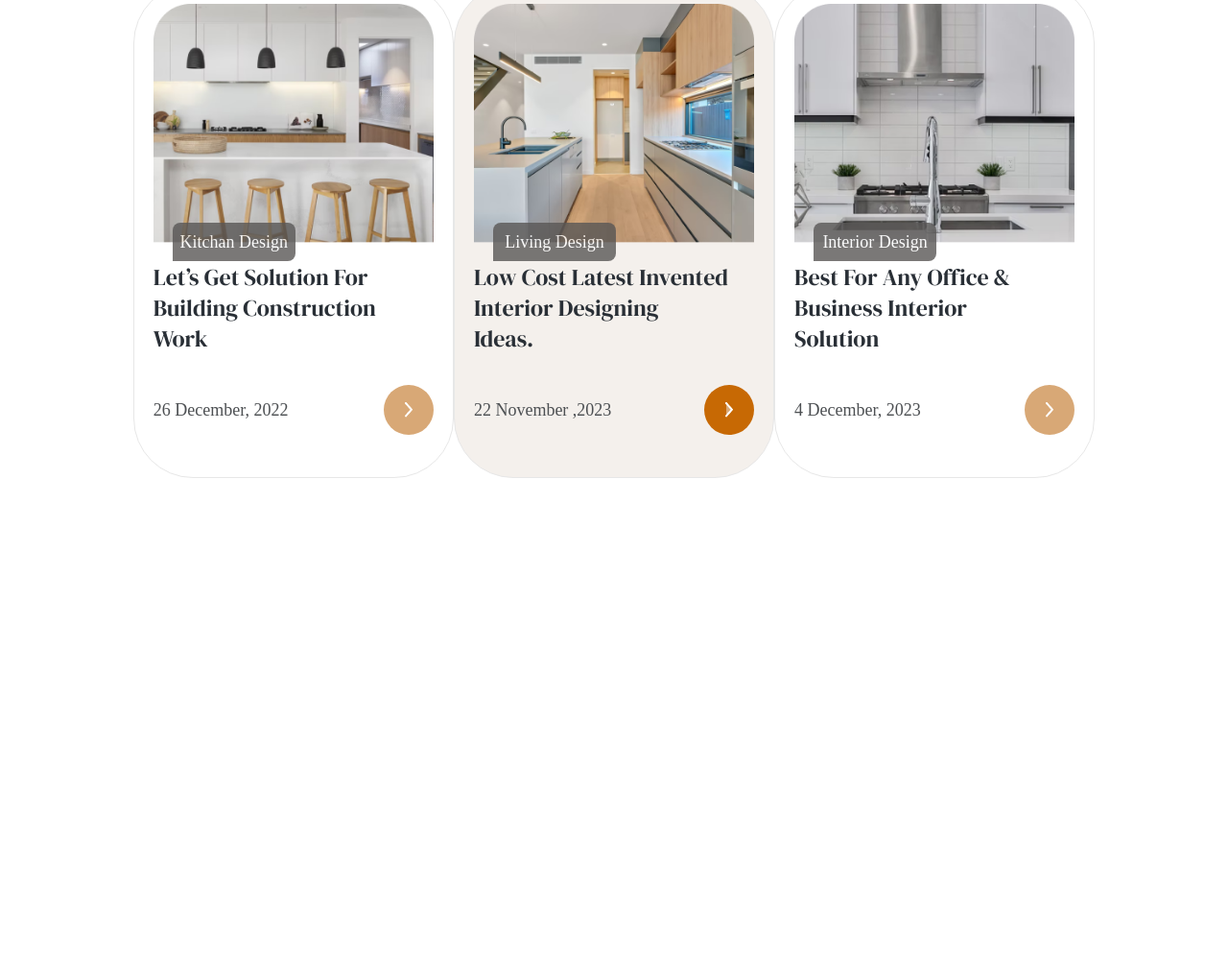
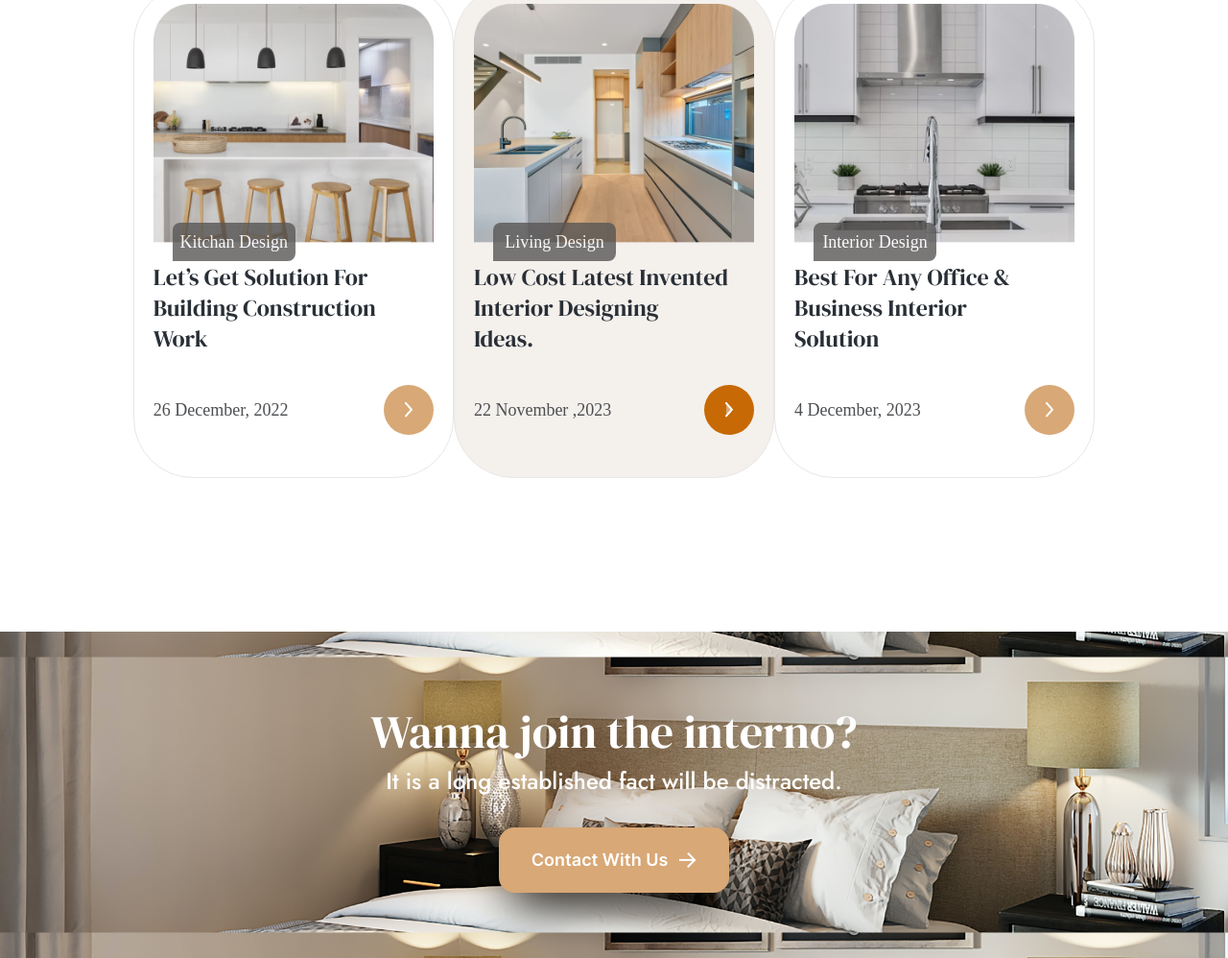
Before and after one commit to poor-memory-web/home-landing-website-html-tailwind, a website: page public/index.html in a window 1280 px wide. Shown: the part 7661-8659 px from the top of the page at 96% size. Before the commit the page ends 8191 px from the top, so only its background shows below. Drawn offline with Linux system fonts and the light colour scheme; files whose address does not match are found by name.

Commit message:
build section contact ---> main

```diff
--- a/public/index.html
+++ b/public/index.html
@@ -54,7 +54,7 @@
 
 
 
-    <main class="main">
+    <main class="main w-full">
         <div class="container">
             <section class="services w-full flex justify-between">
                 <div class="services-left w-4/12 text-center p-1">
@@ -365,6 +365,25 @@
                 </div>
             </section>
         </div>
+
+
+
+        <!-- ***section contact*** -->
+
+
+
+        <section
+            class="contact text-center mt-32 text-white bg-[url(/public/images/contentPicture.png)] bg-center bg-contain w-full h-[340px]">
+            <h1 class="contant__title font-DMSerifDisplay text-5xl pt-20">Wanna join the interno?</h1>
+            <p class="contant__desc font-jost-medium text-2xl pt-3">It is a long established fact will be distracted.
+            </p>
+            <a href="#"
+                class="header-contenr__link shadow-2xl/100 mx-auto bg-primary mt-8 text-lg font-inter-semibold p-5 w-60 h- rounded-2xl flex gap-3 justify-center items-center">Contact
+                With Us
+                <img src="./images/arrow-right-white.png" alt="arrow_right_picture"
+                    class="header-content__link-arrow-icon h-4">
+            </a>
+        </section>
     </main>
 
 
```
Also changed, not shown: public/styles/main.css.
